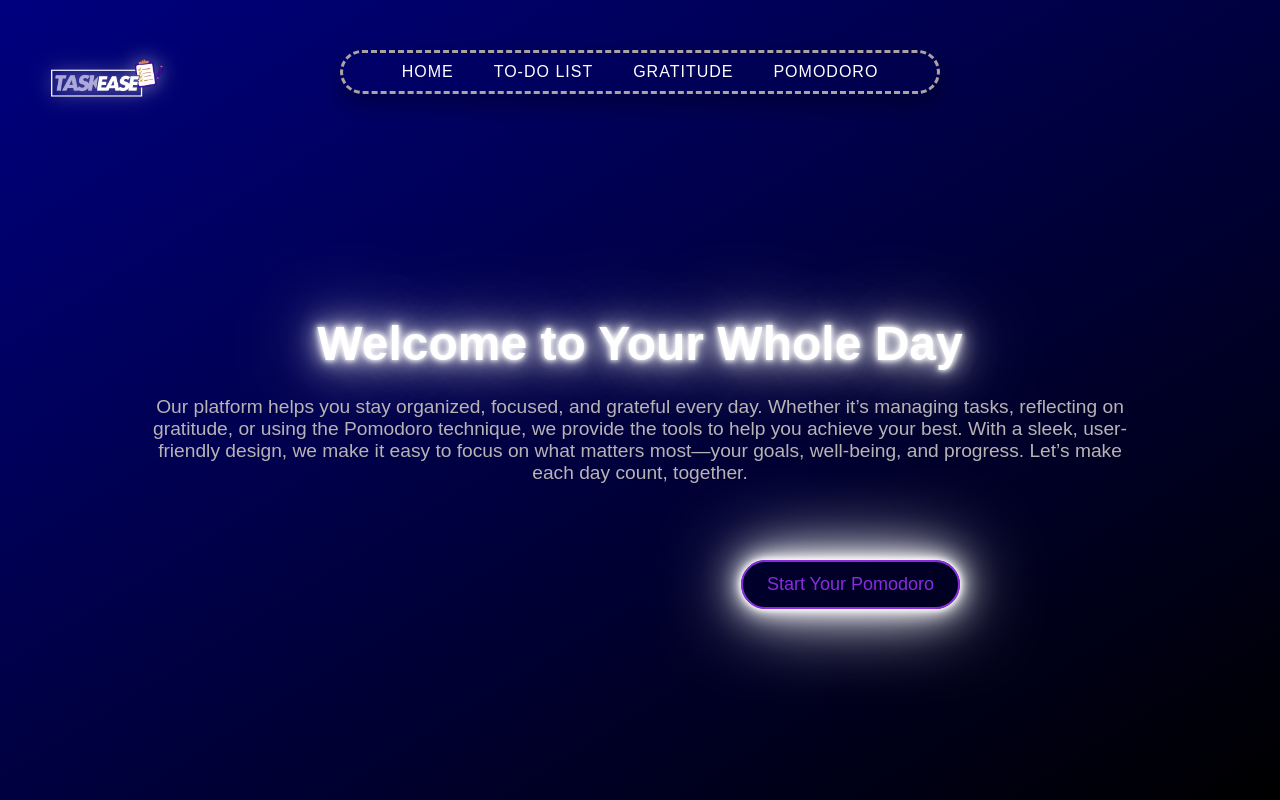
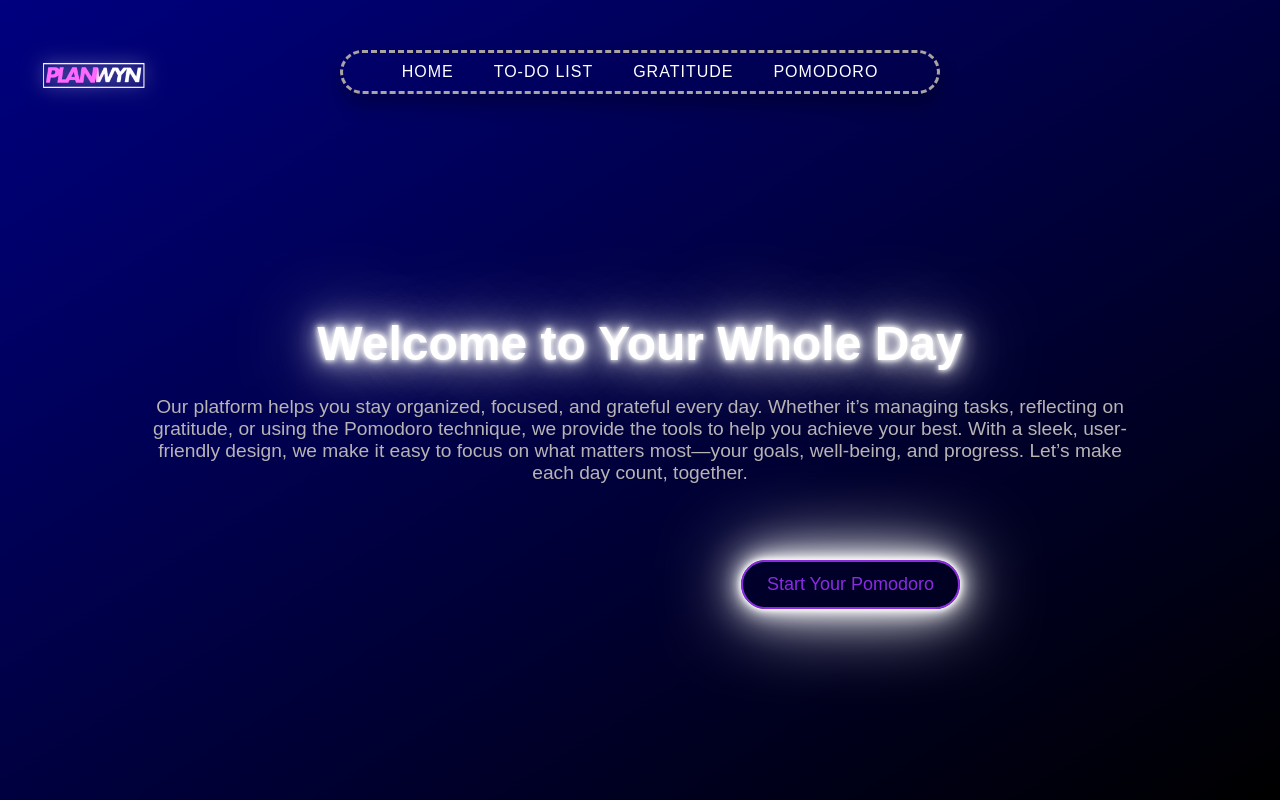
Before and after one commit to Ardiannaa008/Planwyn, a plain HTML site: page index.html in a window 1280 px wide. Drawn offline with Linux system fonts and the light colour scheme.

Commit message:
Updated the logo

```diff
--- a/index.html
+++ b/index.html
@@ -3,7 +3,7 @@
 <head>
   <meta charset="UTF-8">
   <meta name="viewport" content="width=device-width, initial-scale=1.0">
-  <title>TaskEase</title>
+  <title>Planwyn</title>
   <link rel="stylesheet" href="style.css?v=1.0">
   <link rel="stylesheet" href="https://cdnjs.cloudflare.com/ajax/libs/font-awesome/4.7.0/css/font-awesome.min.css">
   </head>
@@ -14,7 +14,7 @@
       <i class="fa fa-bars"></i>
     </label>
 
-    <img src="logo.png" alt="taskEAse Logo" class="logo">
+    <img src="logo neon.png" alt="PlanWyn Logo" class="logo">
 
     <ul>
       <li><a href="index.html">Home</a></li>
--- a/style.css
+++ b/style.css
@@ -43,7 +43,7 @@ p {
   height: 150px;
   width: auto;
   position: absolute;
-  top: 10px;
+  top: 2px;
   left: 20px;
   z-index: 10;
   object-fit: contain;
```
Also changed, not shown: logo neon.png (added), logo.png (deleted).
